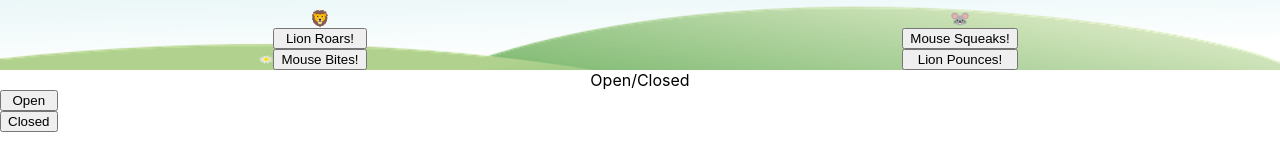
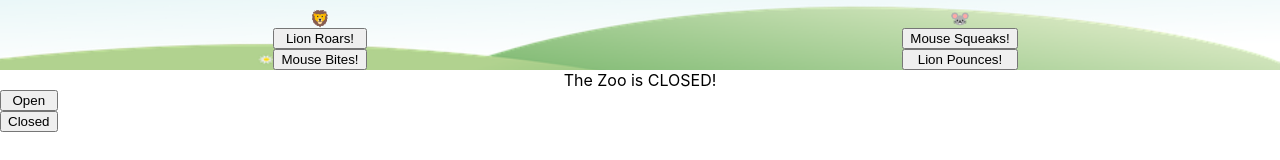
Before and after one commit to Trevor-Rezac/react-Busy-Zoo, a React (Create React App) app: page / in a window 1280 px wide. Shown: the part 280-440 px from the top of the page. Built offline with nearby package versions, Linux system fonts and the light colour scheme.

Commit message:
created Sign component, state updates/displays on btn click

```diff
--- a/src/App.js
+++ b/src/App.js
@@ -1,6 +1,7 @@
 import { useState } from 'react';
 import './App.css';
 import fightBackground from './landscape.png';
+import Sign from './Sign.js';
 
 function App() {
 
@@ -32,10 +33,10 @@ function App() {
         </div>
       </section>
       <section className='sign-container'>
-        <div className='sign'>Open/Closed</div>
+        <Sign isOpen={isOpen} />
         <div className='btn-container'>
-          <button className='open-btn'>Open</button>
-          <button className='closed-btn'>Closed</button>
+          <button className='open-btn' onClick={() => setIsOpen(true)}>Open</button>
+          <button className='closed-btn' onClick={() => setIsOpen(false)}>Closed</button>
         </div>
       </section>
 
--- /dev/null
+++ b/src/Sign.js
@@ -0,0 +1,7 @@
+import React from 'react';
+
+export default function Sign({ isOpen }) {
+  return <div>
+    {isOpen ? 'The Zoo is OPEN!' : 'The Zoo is CLOSED!'}
+  </div>;
+}
```
